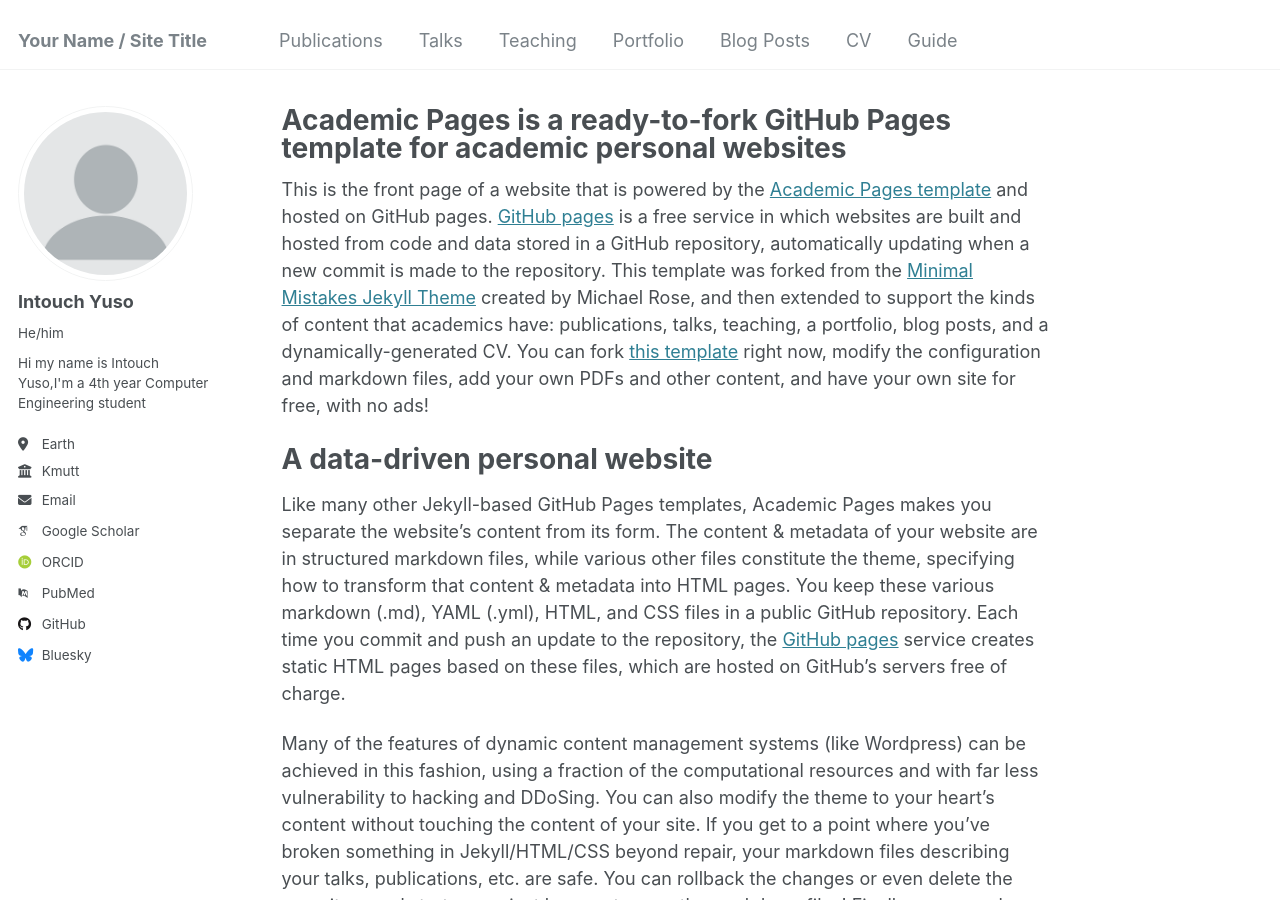
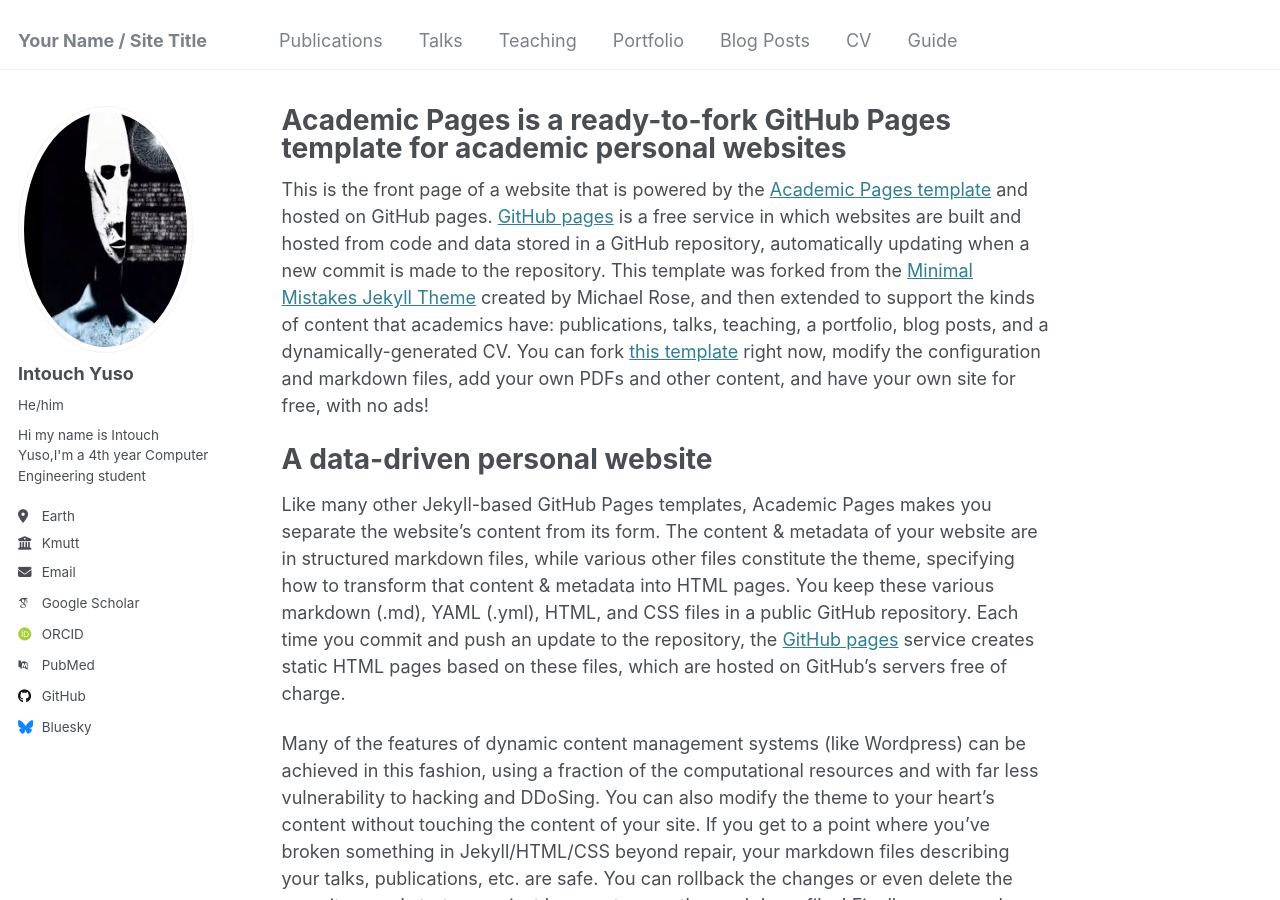
Before and after one commit to Intouchhhh/Intouchhhh.github.io, a Jekyll site: the page built from _pages/about.md, in a window 1280 px wide and 900 px high. Built offline with Jekyll 4.4.1, drawn with Linux system fonts in a browser that asks for light colours; some web fonts are replaced.

Commit message:
Update _config.yml
upload profile pic

```diff
--- a/_config.yml
+++ b/_config.yml
@@ -21,7 +21,7 @@ repository               : "academicpages/academicpages.github.io"
 #               Additional customization can be done by editing /_includes/author-profile.html
 author:
   # Biographic information
-  avatar           : "profile.png"
+  avatar           : "Lock in alien.jpg"
   name             : "Intouch Yuso"
   pronouns         : "He/him"
   bio              : "Hi my name is Intouch Yuso,I'm a 4th year Computer Engineering student"
```
